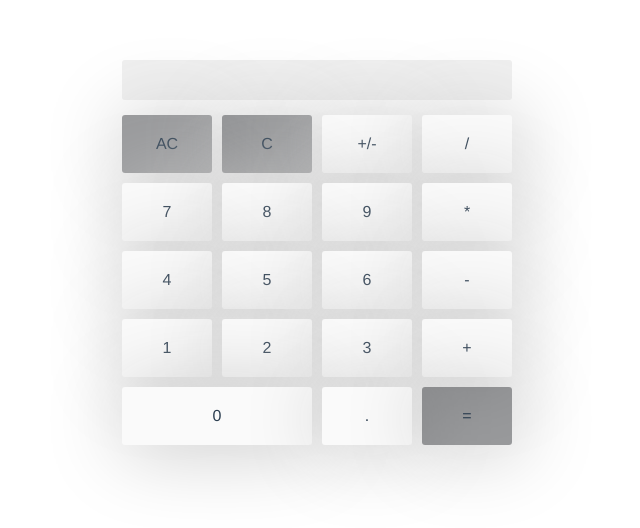
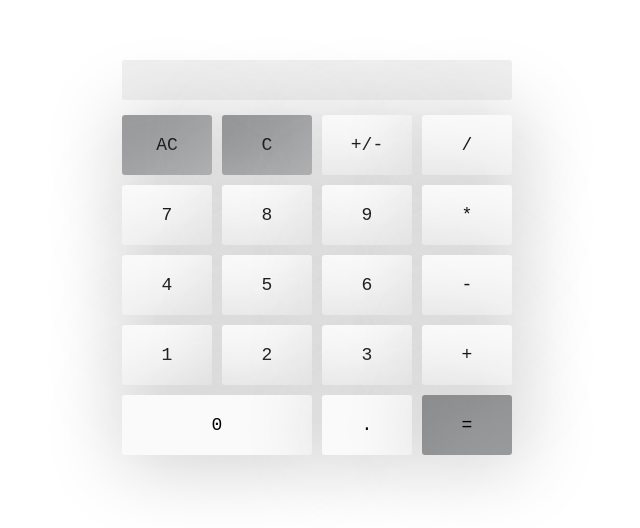
Before and after one commit to rozhansh43/vue-cal, a Vue app: page / in a window 1280 px wide. Shown: the part 160-688 px from the top of the page, without its empty margins (323-963 px from the left). Built offline with nearby package versions, Linux system fonts and the light colour scheme.

Commit message:
styles added

```diff
--- a/src/App.vue
+++ b/src/App.vue
@@ -6,6 +6,7 @@
 
 <script>
 import Calculator from "./components/Calculator.vue";
+import "./assets/css/style.css";
 
 export default {
   name: "App",
@@ -14,14 +15,3 @@ export default {
   },
 };
 </script>
-
-<style>
-#app {
-  font-family: Avenir, Helvetica, Arial, sans-serif;
-  -webkit-font-smoothing: antialiased;
-  -moz-osx-font-smoothing: grayscale;
-  text-align: center;
-  color: #2c3e50;
-  margin-top: 60px;
-}
-</style>
--- /dev/null
+++ b/src/assets/css/style.css
@@ -0,0 +1,103 @@
+* {
+  box-sizing: border-box;
+  transition: 0.25s ease;
+}
+.abs-center {
+  position: absolute;
+  top: 50%;
+  left: 50%;
+  right: 0;
+  bottom: 0;
+  transform: translate(-50%, -50%);
+}
+.rela-block {
+  display: block;
+  position: relative;
+}
+.rela-inline {
+  display: inline-block;
+  position: relative;
+}
+.flex-r {
+  display: flex;
+  flex-wrap: wrap;
+  flex-direction: row;
+}
+.flex-c {
+  display: flex;
+  flex-wrap: wrap;
+  flex-direction: column;
+}
+.flex {
+  flex: 1 1 0;
+}
+body {
+  transition: 0s;
+  font-family: monospace;
+  font-size: 18px;
+}
+.small {
+  font-size: 14px;
+  margin-bottom: 10px;
+}
+.calculator {
+  width: 420px;
+  padding: 10px;
+}
+.display {
+  margin: 10px 5px;
+  background-color: rgb(240, 240, 240);
+  font-size: 36px;
+  letter-spacing: 4px;
+  text-align: right;
+  padding: 15px 10px;
+  overflow: hidden;
+  border: none;
+  border-radius: 3px;
+}
+.display *::before {
+  content: "";
+background-color: rgb(240, 240, 240);
+}
+.button {
+  margin: 5px;
+  text-align: center;
+  padding: 20px 5px;
+  max-width: 90px;
+  background-color: rgb(250, 250, 250);
+  box-shadow: 4px 3px 80px 3px rgb(201, 201, 201);
+  border-radius: 3px;
+  flex: 1 1 0;
+}
+.button:hover,
+.button:active {
+  background-color: rgba(255,255,255,0.3);
+  cursor: pointer;
+}
+.button.wide {
+  flex: 2 1 0;
+  max-width: 500px;
+}
+.button.wider {
+  flex: 3 1 0;
+  max-width: 500px;
+}
+.button.blue {
+  background-color: rgba(53, 55, 59, 0.5);
+}
+.button.blue:hover,
+.button.blue:active {
+  background-color: #494d5a;
+}
+.button.hidden {
+  cursor: default;
+  opacity: 0;
+}
+.button.disabled {
+  cursor: default;
+  color: rgba(255,255,255,0.2);
+}
+.button.disabled:hover,
+.button.disabled:active {
+  background-color: rgba(255,255,255,0.1);
+}
--- a/src/components/Calculator.vue
+++ b/src/components/Calculator.vue
@@ -3,39 +3,94 @@
   <div class="abs-center calculator">
     <div class="rela-block display-section">
       <div class="rela-block display">
-        <div class="rela-block small">{{fullFormula}}</div>
-        <div class="rela-block">{{(currentInput?currentSign:'')}}{{currentInput||result}}</div>
+        <div class="rela-block small">
+          {{fullFormula}}
+        </div>
+
+        <div class="rela-block">
+          {{(currentInput?currentSign:'')}}{{currentInput||result}}
+        </div>
       </div>
     </div>
     <div class="rela-block button-section">
       <div class="flex-r button-row">
-          <div class="flex button blue" @click="clear">AC</div>
-          <div class="flex button blue" @click="inputClear">C</div>
-          <div class="flex button" @click="changeSign()">+/-</div>
-          <div class="flex button" @click="addOperator('/')">/</div>
+        <div class="button blue" @click="clear">
+          AC
+        </div>
+
+        <div class="button blue" @click="inputClear">
+          C
+        </div>
+
+        <div class="button" @click="changeSign()">
+          +/-
+        </div>
+        <div class="button" @click="addOperator('/')">/</div>
+      </div>
+
+      <div class="flex-r button-row">
+        <div class="button" @click="updateNumber('7')">
+          7
+        </div>
+
+        <div class="button" @click="updateNumber('8')">
+          8
+        </div>
+
+        <div class="button" @click="updateNumber('9')">
+          9
+        </div>
+
+        <div class="button" @click="addOperator('*')">
+          *
+        </div>
       </div>
       <div class="flex-r button-row">
-          <div class="flex button" @click="updateNumber('7');">7</div>
-          <div class="flex button" @click="updateNumber('8');">8</div>
-          <div class="flex button" @click="updateNumber('9');">9</div>
-          <div class="flex button" @click="addOperator('*')">*</div>
+        <div class="button" @click="updateNumber('4')">
+          4
+        </div>
+
+        <div class="button" @click="updateNumber('5')">
+          5
+        </div>
+
+        <div class="button" @click="updateNumber('6')">
+          6
+        </div>
+
+        <div class="button" @click="addOperator('-')">
+          -
+        </div>
       </div>
       <div class="flex-r button-row">
-          <div class="flex button" @click="updateNumber('4');">4</div>
-          <div class="flex button" @click="updateNumber('5');">5</div>
-          <div class="flex button" @click="updateNumber('6');">6</div>
-          <div class="flex button" @click="addOperator('-')">-</div>
+        <div class="button" @click="updateNumber('1')">
+          1
+        </div>
+
+        <div class="button" @click="updateNumber('2')">
+          2
+        </div>
+
+        <div class="button" @click="updateNumber('3')">
+          3
+        </div>
+
+        <div class="button" @click="addOperator('+')">
+          +
+        </div>
       </div>
       <div class="flex-r button-row">
-          <div class="flex button" @click="updateNumber('1');">1</div>
-          <div class="flex button" @click="updateNumber('2');">2</div>
-          <div class="flex button" @click="updateNumber('3');">3</div>
-          <div class="flex button" @click="addOperator('+')">+</div>
+        <div class="button wide" @click="updateNumber('0')">
+          0
         </div>
-      <div class="flex-r button-row">
-        <div class="flex button wide" @click="updateNumber('0');">0</div>
-        <div class="flex button" @click="updateNumber('.');">.</div>
-        <div class="flex button blue" @click="equal">=</div>
+
+        <div class="button" @click="updateNumber('.')">
+          .
+        </div>
+
+        <div class="button blue" @click="equal">
+          =
+        </div>
       </div>
     </div>
   </div>
@@ -55,8 +110,6 @@ export default {
   },
   methods: {
     updateNumber (digit) {
-            // if(this.result) { app.clear(); }
-
       if(digit === '.') {
         if(!this.currentInput || !(this.currentInput*1)) { this.currentInput = '0'; }
         if(!(this.currentInput.includes('.'))) { this.currentInput += '.'; }
@@ -76,7 +129,7 @@ export default {
         this.fullFormula = (this.result+' '+op+' ');
         this.result = '';
       } else {
-                if(this.currentInput) {
+        if (this.currentInput) {
           this.fullFormula += (this.currentSign+this.currentInput+' '+op+' ');
           this.currentSign = '';
           this.currentInput = '';
@@ -118,109 +171,6 @@ export default {
 </script>
 
 <style scoped>
-* {
-  box-sizing: border-box;
-  transition: 0.25s ease;
-}
-.abs-center {
-  position: absolute;
-  top: 50%;
-  left: 50%;
-  right: 0;
-  bottom: 0;
-  transform: translate(-50%, -50%);
-}
-.rela-block {
-  display: block;
-  position: relative;
-}
-.rela-inline {
-  display: inline-block;
-  position: relative;
-}
-.flex-r {
-  display: flex;
-  flex-wrap: wrap;
-  flex-direction: row;
-}
-.flex-c {
-  display: flex;
-  flex-wrap: wrap;
-  flex-direction: column;
-}
-.flex {
-  flex: 1 1 0;
-}
-body {
-  transition: 0s;
-  font-family: monospace;
-  font-size: 18px;
-  background-color: #111;
-  color: #eee;
-}
-.small {
-  font-size: 14px;
-  margin-bottom: 10px;
-}
-.calculator {
-  width: 420px;
-  padding: 10px;
-}
-.display {
-  margin: 10px 5px;
-  background-color: rgb(240, 240, 240);
-  font-size: 36px;
-  letter-spacing: 4px;
-  text-align: right;
-  padding: 15px 10px;
-  overflow: hidden;
-  border: none;
-  border-radius: 3px;
-}
-.display *::before {
-  content: "";
-background-color: rgb(240, 240, 240);
-}
-.button {
-  margin: 5px;
-  text-align: center;
-  padding: 20px 5px;
-  max-width: 90px;
-  background-color: rgb(250, 250, 250);
-  box-shadow: 4px 3px 80px 3px rgb(201, 201, 201);
-  border-radius: 3px;
-}
-.button:hover,
-.button:active {
-  background-color: rgba(255,255,255,0.3);
-  cursor: pointer;
-}
-.button.wide {
-  flex: 2 1 0;
-  max-width: 500px;
-}
-.button.wider {
-  flex: 3 1 0;
-  max-width: 500px;
-}
-.button.blue {
-  background-color: rgba(53, 55, 59, 0.5);
-}
-.button.blue:hover,
-.button.blue:active {
-  background-color: #494d5a;
-}
-.button.hidden {
-  cursor: default;
-  opacity: 0;
-}
-.button.disabled {
-  cursor: default;
-  color: rgba(255,255,255,0.2);
-}
-.button.disabled:hover,
-.button.disabled:active {
-  background-color: rgba(255,255,255,0.1);
-}
+
 
 </style>
```
Also changed, not shown: 1 other file (tests, documents, lock files or other folders). Lines whose indentation alone changed are shown as unchanged.
